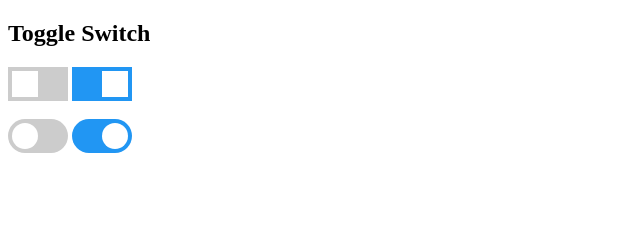
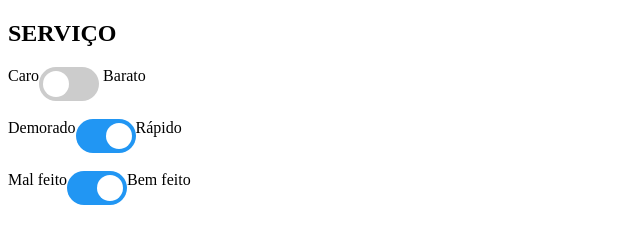
Before and after one commit to walkerfelipe/Servi-o, a plain HTML site: page index.html in a window 1280 px wide. Shown: the whole page, without its empty margins (0-640 px from the left). Drawn offline with Linux system fonts and the light colour scheme.

Commit message:
Update index.html

```diff
--- a/index.html
+++ b/index.html
@@ -1,6 +1,7 @@
 <!DOCTYPE html>
 <html>
 <head>
+<meta charset="utf-8">
 <meta name="viewport" content="width=device-width, initial-scale=1">
 <style>
 .switch {
@@ -66,27 +67,24 @@ input:checked + .slider:before {
 </head>
 <body>
 
-<h2>Toggle Switch</h2>
-
-<label class="switch">
+<h2>SERVIÇO</h2>
+Caro<label class="switch" >
   <input type="checkbox">
-  <span class="slider"></span>
-</label>
-
-<label class="switch">
-  <input type="checkbox" checked>
-  <span class="slider"></span>
-</label><br><br>
-
-<label class="switch">
-  <input type="checkbox">
-  <span class="slider round"></span>
-</label>
-
-<label class="switch">
+  <span class="slider round" ></span>
+</label> Barato
+<br>
+<br>
+Demorado<label class="switch">
   <input type="checkbox" checked>
   <span class="slider round"></span>
-</label>
+</label>Rápido
+<br>
+<br>
+Mal feito<label class="switch">
+  <input type="checkbox" checked>
+    <span class="slider round"></span> </label>Bem feito
+
+
 
 </body>
 </html>
```
